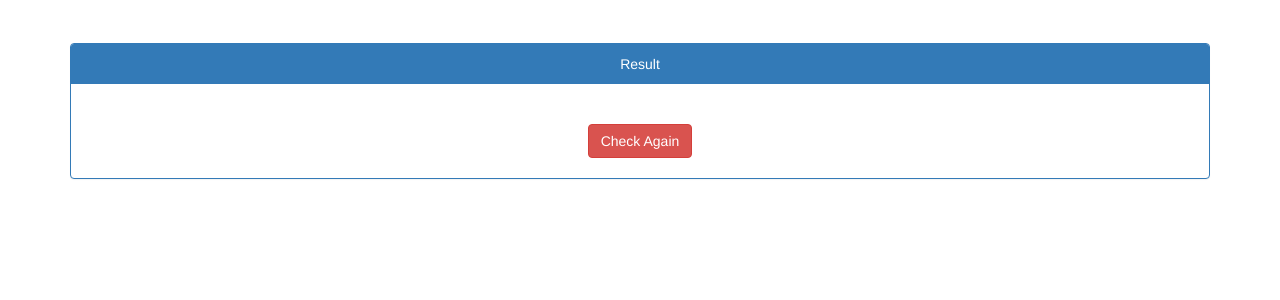
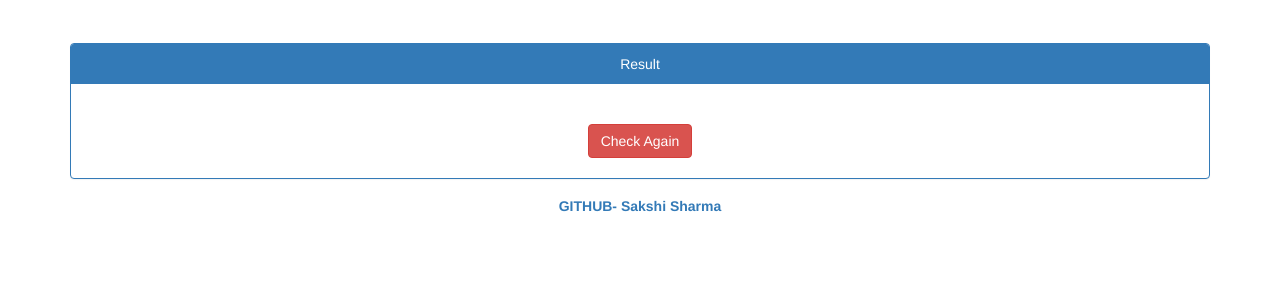
Before and after one commit to sakshi-1-7/Spam-SMS-Detector, a Flask app: template templates/result.html in a window 1280 px wide. Shown: the part 167-467 px from the top of the page. Run offline with Flask 2, Linux system fonts and the light colour scheme; the template is opened without the code that fills it, so the values that code supplies are empty; some libraries are stand-ins or nearby versions.

Commit message:
Update result.html

```diff
--- a/templates/result.html
+++ b/templates/result.html
@@ -53,6 +53,7 @@
         <br>
         </div>
        </div>
+    <a href="https://github.com/sakshisharma4488/Spam-SMS-Detector" target="_blank" title="View code at Github" ><h5  align="center"><b>GITHUB- Sakshi Sharma</h5></a>
 
 
       </div>
```
